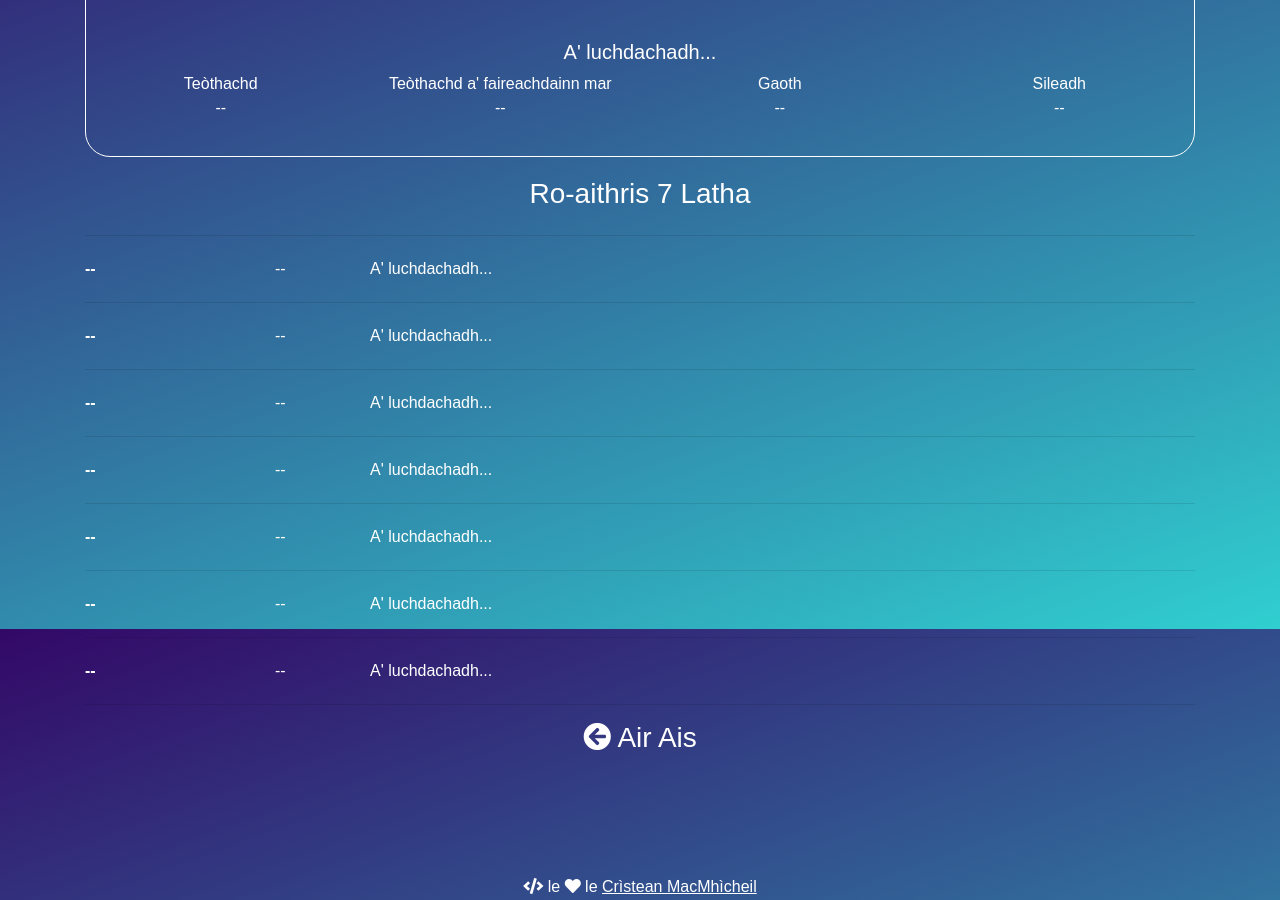
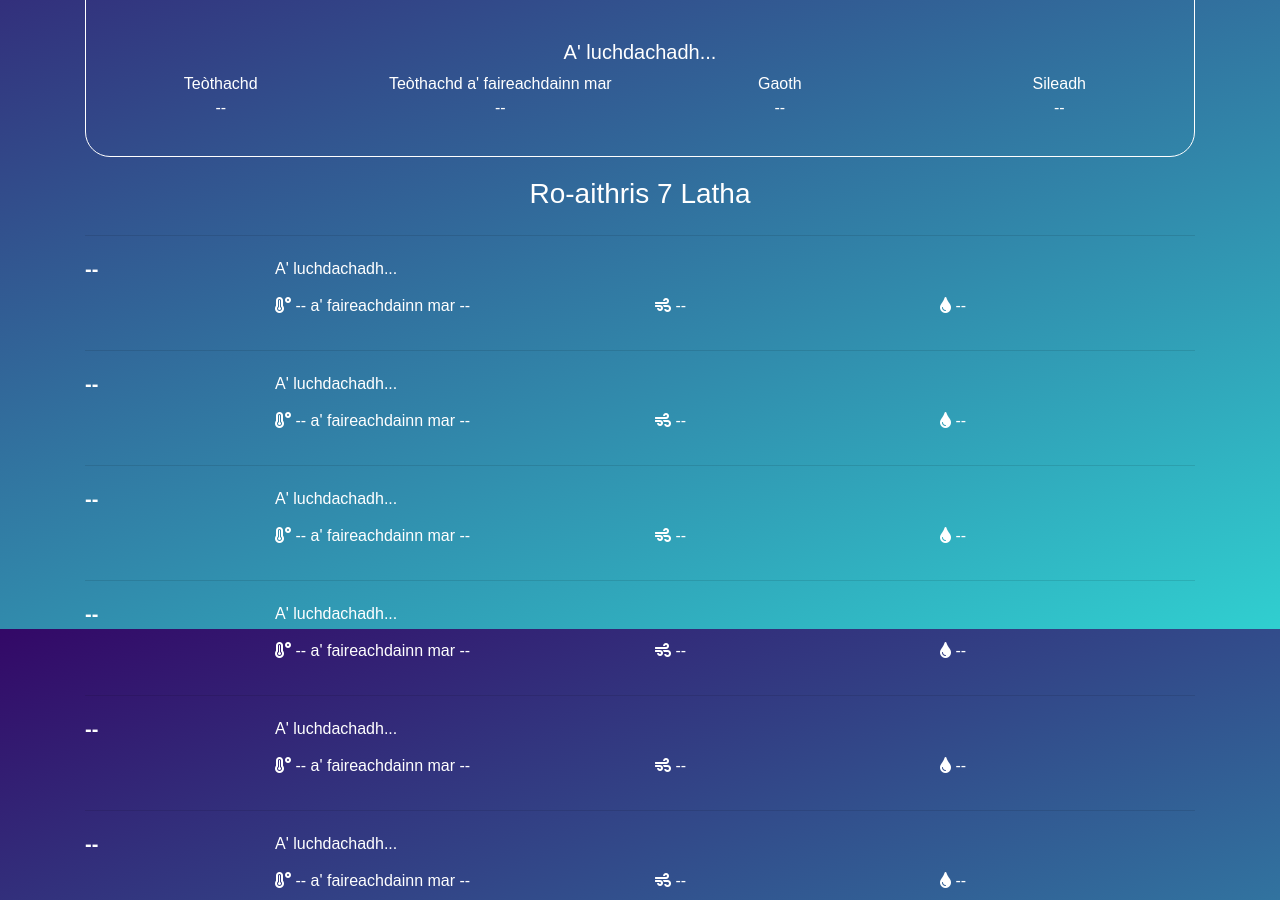
Before and after one commit to angeidheal/aimsir, a Jekyll site: the page built from baile/an-gearasdan.html, in a window 1280 px wide and 900 px high, scrolled down 271 px. Built offline with Jekyll 4.4.1, drawn with Linux system fonts in a browser that asks for light colours; nearby versions of some CDN libraries; a script that is not in the unit is left out; some of the changed text lies outside the part shown.

Commit message:
Update an-gearasdan.html

```diff
--- a/baile/an-gearasdan.html
+++ b/baile/an-gearasdan.html
@@ -42,98 +42,161 @@
     <hr/>
 
       <div class="row daily-summary day-1">
-        <div class="col-md-2 day-1-day">
-          --
+        <div class="col-md-2">
+          <h5><span class="day-1-day">--</span></h5>
         </div>
-        <div class="col-md-1 day-1-temp">
-          --
+        <div class="col-md-10 day-1-summary">
+          A' luchdachadh...
         </div>
-        <div class="col-md-9 day-1-summary">
-          A' luchdachadh...
+      </div>
+
+      <div class="row">
+        <div class="col-md-4 offset-md-2">
+          <p class="daily-forecast"><strong><i class="fas fa-temperature-high"></i></strong> <span class="day-1-temp">--</span> a' faireachdainn mar <span class="day-1-app-temp">--</span></p>
+        </div>
+        <div class="col-md-3">
+          <p class="daily-forecast"><strong><i class="fas fa-wind"></i></strong> <span class="day-1-wind">--</span></p>
+        </div>
+        <div class="col-md-3">
+          <p class="daily-forecast"><strong><i class="fas fa-tint"></i></strong> <span class="day-1-precip">--</span></p>
         </div>
       </div>
 
       <hr/>
 
       <div class="row daily-summary day-2">
-        <div class="col-md-2 day-2-day">
-          --
+        <div class="col-md-2">
+          <h5><span class="day-2-day">--</span></h5>
         </div>
-        <div class="col-md-1 day-2-temp">
-          --
+        <div class="col-md-10 day-2-summary">
+          A' luchdachadh...
         </div>
-        <div class="col-md-9 day-2-summary">
-          A' luchdachadh...
+      </div>
+
+      <div class="row">
+        <div class="col-md-4 offset-md-2">
+          <p class="daily-forecast"><strong><i class="fas fa-temperature-high"></i></strong> <span class="day-2-temp">--</span> a' faireachdainn mar <span class="day-2-app-temp">--</span></p>
+        </div>
+        <div class="col-md-3">
+          <p class="daily-forecast"><strong><i class="fas fa-wind"></i></strong> <span class="day-2-wind">--</span></p>
+        </div>
+        <div class="col-md-3">
+          <p class="daily-forecast"><strong><i class="fas fa-tint"></i></strong> <span class="day-2-precip">--</span></p>
         </div>
       </div>
 
       <hr/>
 
       <div class="row daily-summary day-3">
-        <div class="col-md-2 day-3-day">
-          --
+        <div class="col-md-2">
+          <h5><span class="day-3-day">--</span></h5>
         </div>
-        <div class="col-md-1 day-3-temp">
-          --
+        <div class="col-md-10 day-3-summary">
+          A' luchdachadh...
         </div>
-        <div class="col-md-9 day-3-summary">
-          A' luchdachadh...
+      </div>
+
+      <div class="row">
+        <div class="col-md-4 offset-md-2">
+          <p class="daily-forecast"><strong><i class="fas fa-temperature-high"></i></strong> <span class="day-3-temp">--</span> a' faireachdainn mar <span class="day-3-app-temp">--</span></p>
+        </div>
+        <div class="col-md-3">
+          <p class="daily-forecast"><strong><i class="fas fa-wind"></i></strong> <span class="day-3-wind">--</span></p>
+        </div>
+        <div class="col-md-3">
+          <p class="daily-forecast"><strong><i class="fas fa-tint"></i></strong> <span class="day-3-precip">--</span></p>
         </div>
       </div>
 
       <hr/>
 
       <div class="row daily-summary day-4">
-        <div class="col-md-2 day-4-day">
-          --
+        <div class="col-md-2">
+          <h5><span class="day-4-day">--</span></h5>
         </div>
-        <div class="col-md-1 day-4-temp">
-          --
+        <div class="col-md-10 day-4-summary">
+          A' luchdachadh...
         </div>
-        <div class="col-md-9 day-4-summary">
-          A' luchdachadh...
+      </div>
+
+      <div class="row">
+        <div class="col-md-4 offset-md-2">
+          <p class="daily-forecast"><strong><i class="fas fa-temperature-high"></i></strong> <span class="day-4-temp">--</span> a' faireachdainn mar <span class="day-4-app-temp">--</span></p>
+        </div>
+        <div class="col-md-3">
+          <p class="daily-forecast"><strong><i class="fas fa-wind"></i></strong> <span class="day-4-wind">--</span></p>
+        </div>
+        <div class="col-md-3">
+          <p class="daily-forecast"><strong><i class="fas fa-tint"></i></strong> <span class="day-4-precip">--</span></p>
         </div>
       </div>
 
       <hr/>
 
       <div class="row daily-summary day-5">
-        <div class="col-md-2 day-5-day">
-          --
+        <div class="col-md-2">
+          <h5><span class="day-5-day">--</span></h5>
         </div>
-        <div class="col-md-1 day-5-temp">
-          --
+        <div class="col-md-10 day-5-summary">
+          A' luchdachadh...
         </div>
-        <div class="col-md-9 day-5-summary">
-          A' luchdachadh...
+      </div>
+
+      <div class="row">
+        <div class="col-md-4 offset-md-2">
+          <p class="daily-forecast"><strong><i class="fas fa-temperature-high"></i></strong> <span class="day-5-temp">--</span> a' faireachdainn mar <span class="day-5-app-temp">--</span></p>
+        </div>
+        <div class="col-md-3">
+          <p class="daily-forecast"><strong><i class="fas fa-wind"></i></strong> <span class="day-5-wind">--</span></p>
+        </div>
+        <div class="col-md-3">
+          <p class="daily-forecast"><strong><i class="fas fa-tint"></i></strong> <span class="day-5-precip">--</span></p>
         </div>
       </div>
 
       <hr/>
 
       <div class="row daily-summary day-6">
-        <div class="col-md-2 day-6-day">
-          --
+        <div class="col-md-2">
+          <h5><span class="day-6-day">--</span></h5>
         </div>
-        <div class="col-md-1 day-6-temp">
-          --
+        <div class="col-md-10 day-6-summary">
+          A' luchdachadh...
         </div>
-        <div class="col-md-9 day-6-summary">
-          A' luchdachadh...
+      </div>
+
+      <div class="row">
+        <div class="col-md-4 offset-md-2">
+          <p class="daily-forecast"><strong><i class="fas fa-temperature-high"></i></strong> <span class="day-6-temp">--</span> a' faireachdainn mar <span class="day-6-app-temp">--</span></p>
+        </div>
+        <div class="col-md-3">
+          <p class="daily-forecast"><strong><i class="fas fa-wind"></i></strong> <span class="day-6-wind">--</span></p>
+        </div>
+        <div class="col-md-3">
+          <p class="daily-forecast"><strong><i class="fas fa-tint"></i></strong> <span class="day-6-precip">--</span></p>
         </div>
       </div>
 
       <hr/>
 
       <div class="row daily-summary day-7">
-        <div class="col-md-2 day-7-day">
-          --
+        <div class="col-md-2">
+          <h5><span class="day-7-day">--</span></h5>
         </div>
-        <div class="col-md-1 day-7-temp">
-          --
+        <div class="col-md-10 day-7-summary">
+          A' luchdachadh...
         </div>
-        <div class="col-md-9 day-7-summary">
-          A' luchdachadh...
+      </div>
+
+      <div class="row">
+        <div class="col-md-4 offset-md-2">
+          <p class="daily-forecast"><strong><i class="fas fa-temperature-high"></i></strong> <span class="day-7-temp">--</span> a' faireachdainn mar <span class="day-7-app-temp">--</span></p>
+        </div>
+        <div class="col-md-3">
+          <p class="daily-forecast"><strong><i class="fas fa-wind"></i></strong> <span class="day-7-wind">--</span></p>
+        </div>
+        <div class="col-md-3">
+          <p class="daily-forecast"><strong><i class="fas fa-tint"></i></strong> <span class="day-7-precip">--</span></p>
         </div>
       </div>
 
```
